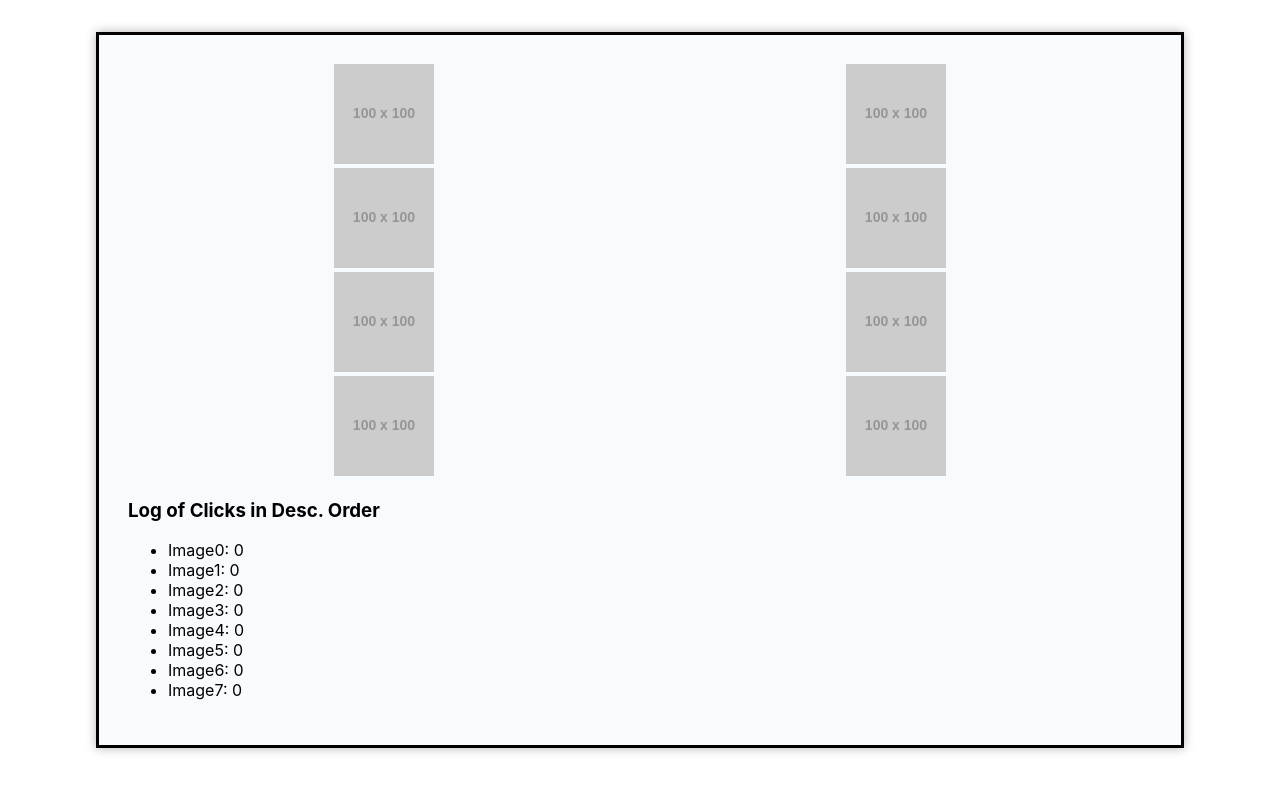
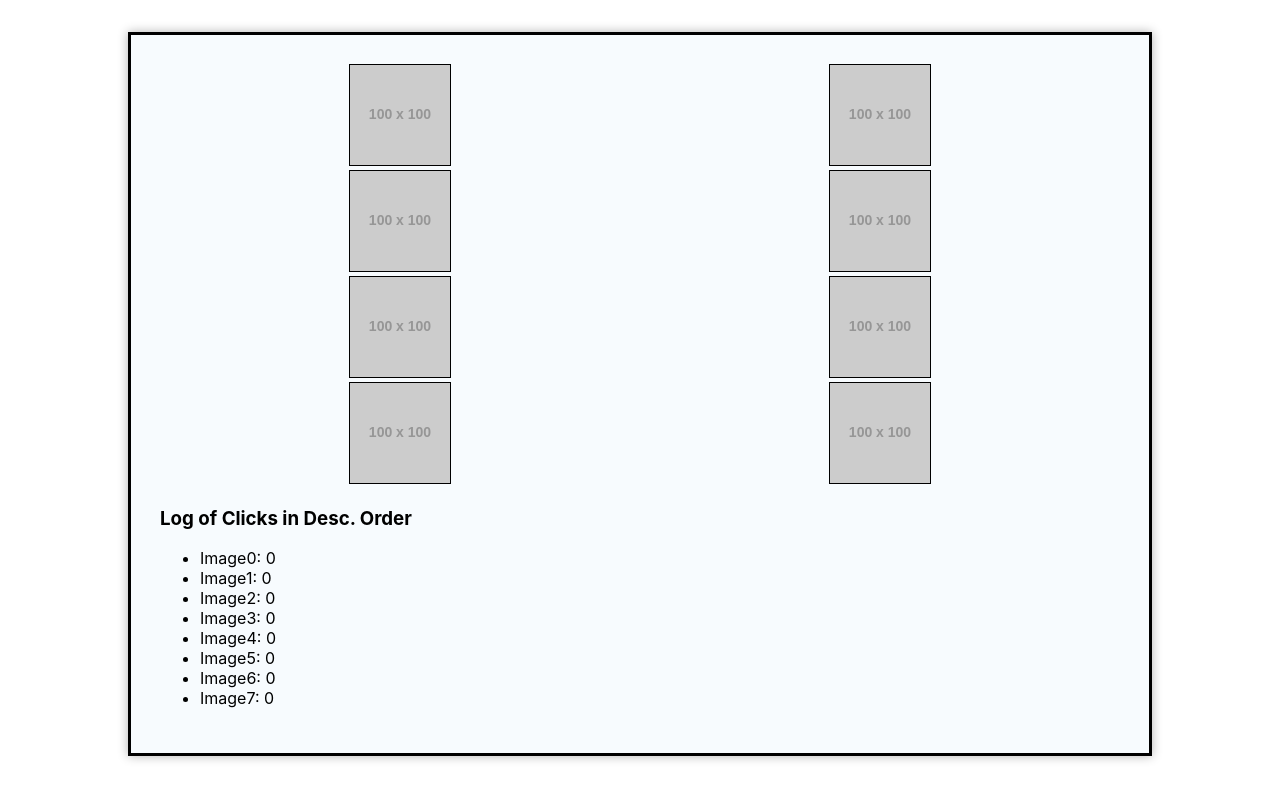
Before and after one commit to BrownCow371/shine-code-exercise, a React (Create React App) app: page / in a window 1280 px wide. Built offline with nearby package versions, Linux system fonts and the light colour scheme.

Commit message:
update css to include border and padding for images

```diff
--- a/src/index.css
+++ b/src/index.css
@@ -23,7 +23,7 @@ code {
   /* max-width: 960px;
   min-height: 600px; */
   padding: 2.25%;
-  width: 80%;
+  width: 75%;
 }
 
 /* ----Grid Fomatting ---- */
@@ -36,4 +36,10 @@ code {
 
 .grid-container > div {
   text-align: center;
+
 }
+
+img {
+  border: 1px solid;
+  padding: 20 px;
+}
```
